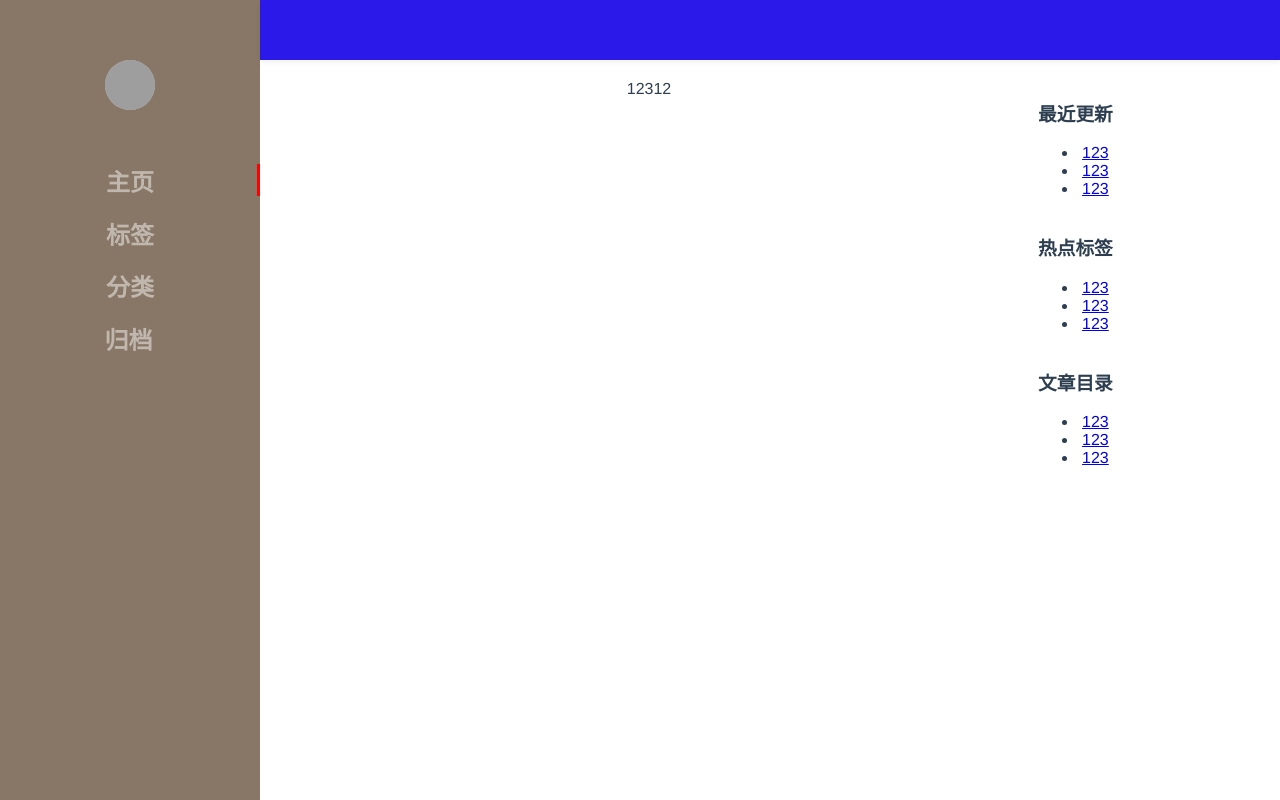
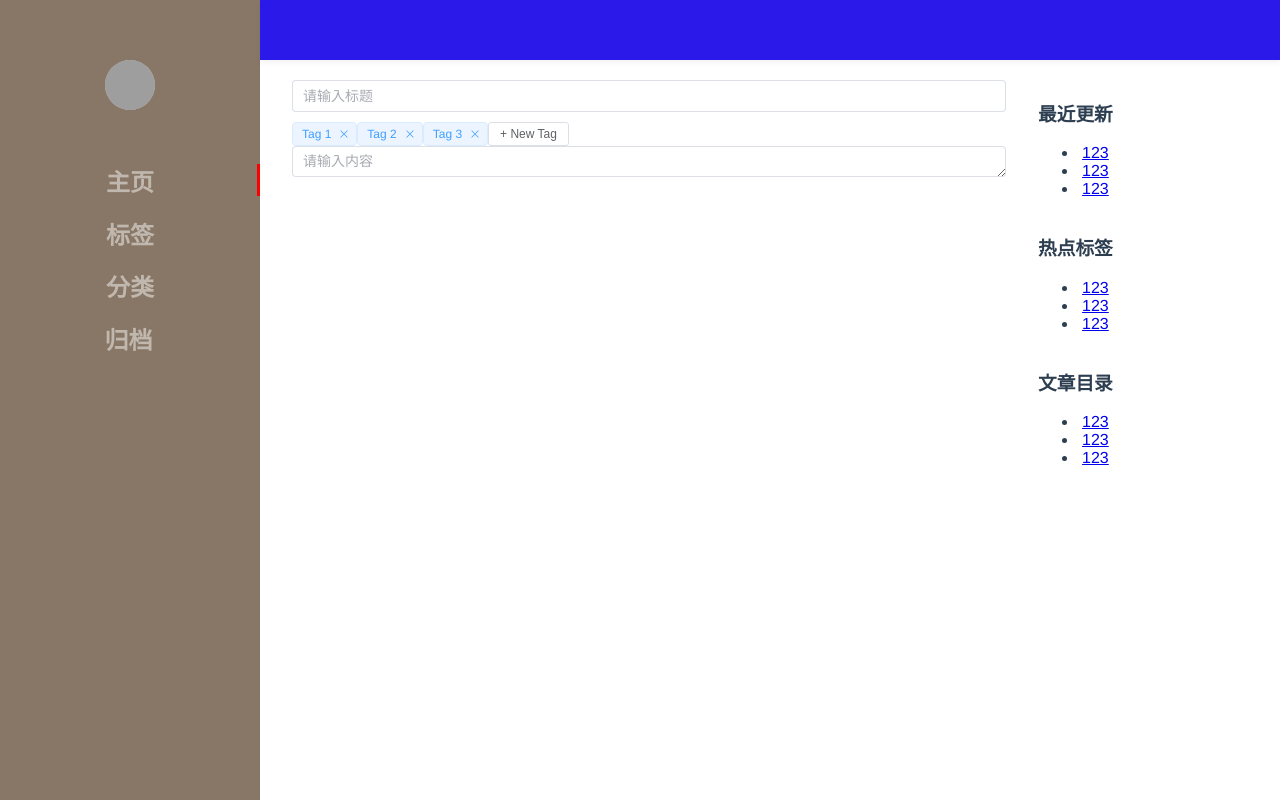
Before and after one commit to JingYaoNuoWu/myblog, a Vue app: page /contents in a window 1280 px wide. Built offline with nearby package versions, Linux system fonts and the light colour scheme; grey boxes are pictures that could not be loaded.

Commit message:
form contents -complate

```diff
--- a/src/assets/global.css
+++ b/src/assets/global.css
@@ -3,6 +3,7 @@ html,body {
     box-sizing: border-box;
     font-size: 16px;
     height: 100%;
+    overflow: hidden;
 }
 #app,.common-layout{
     height: 100%;
--- /dev/null
+++ b/src/assets/littleCss.css
@@ -0,0 +1,6 @@
+.mg-left-right-10{
+    margin:0 10px;
+}
+.mg-top-bottom-10{
+    margin:10px 0;
+}
--- a/src/main.ts
+++ b/src/main.ts
@@ -4,4 +4,5 @@ import router from './router'
 import ElementPlus from 'element-plus'
 import 'element-plus/dist/index.css'
 import './assets/global.css'
+import './assets/littleCss.css'
 createApp(App).use(router).use(ElementPlus).mount('#app')
--- a/src/views/Contents/Main.vue
+++ b/src/views/Contents/Main.vue
@@ -1,17 +1,107 @@
 <!-- 根据动态路由匹配参数后，生成对应的html填进template中 -->
 <template>
-    <div ref="editableContent" contenteditable="true" style="outline:none">
+    <el-input v-model="title" placeholder="请输入标题" />
+    <div class="mg-top-bottom-10"></div>
+    <div style="text-align: left;">
+        <el-tag v-for="tag in dynamicTags" :key="tag" class="mx-1" closable :disable-transitions="false"
+            @close="handleClose(tag)">
+            {{ tag }}
+        </el-tag>
+        <el-autocomplete v-if="inputVisible" ref="InputRef" class="h-24 w-82" v-model="inputValue"
+            :fetch-suggestions="querySearch" clearable @blur="handleInputConfirm" @keyup.enter="handleInputConfirm"
+            placeholder="Please Input" />
+        <el-button v-else class="button-new-tag ml-1" size="small" @click="showInput">
+            + New Tag
+        </el-button>
+    </div>
 
-        <div>12312
-
-        </div>
-    </div>
+    <el-input v-model="content" autosize type="textarea" placeholder="请输入内容" @input="consoleLogContent" />
 </template>
 
 <script setup lang="ts">
+import { nextTick, onMounted, ref } from 'vue'
+import { ElAutocomplete } from 'element-plus'
+interface RestaurantItem {
+    value: string
+    link: string
+}
 
+const state1 = ref('')
+const title = ref()
+const content = ref()
+const inputValue = ref('')
+const dynamicTags = ref(['Tag 1', 'Tag 2', 'Tag 3'])
+const inputVisible = ref(false)
+const InputRef = ref<InstanceType<typeof ElAutocomplete>>()
+const restaurants = ref<RestaurantItem[]>([])
+function consoleLogContent() {
+    console.log(content.value);
+}
+
+
+const handleClose = (tag: string) => {
+    dynamicTags.value.splice(dynamicTags.value.indexOf(tag), 1)
+}
+
+const showInput = () => {
+    inputVisible.value = true
+    nextTick(() => {
+        console.log(InputRef.value);
+
+        InputRef.value!.focus()
+    })
+}
+
+const handleInputConfirm = () => {
+    if (inputValue.value) {
+        dynamicTags.value.push(inputValue.value)
+    }
+    inputVisible.value = true
+    inputValue.value = ''
+}
+
+const querySearch = (queryString: string, cb: any) => {
+    const results = queryString
+        ? restaurants.value.filter(createFilter(queryString))
+        : restaurants.value
+    // call callback function to return suggestions
+    cb(results)
+}
+const createFilter = (queryString: string) => {
+    return (restaurant: RestaurantItem) => {
+        return (
+            restaurant.value.toLowerCase().indexOf(queryString.toLowerCase()) === 0
+        )
+    }
+}
+const loadAll = () => {
+    return [
+        { value: 'vue', link: 'https://github.com/vuejs/vue' },
+        { value: 'element', link: 'https://github.com/ElemeFE/element' },
+        { value: 'cooking', link: 'https://github.com/ElemeFE/cooking' },
+        { value: 'mint-ui', link: 'https://github.com/ElemeFE/mint-ui' },
+        { value: 'vuex', link: 'https://github.com/vuejs/vuex' },
+        { value: 'vue-router', link: 'https://github.com/vuejs/vue-router' },
+        { value: 'babel', link: 'https://github.com/babel/babel' },
+    ]
+}
+onMounted(() => {
+    restaurants.value = loadAll()
+})
 </script>
 
 <style scoped lang="scss">
+.inline-flex {
+    display: inline-flex;
+}
 
 </style>
+<style>
+
+.w-82 {
+    width: 82px;
+}
+.h-24{
+    height: 24px;
+}
+</style>
```
